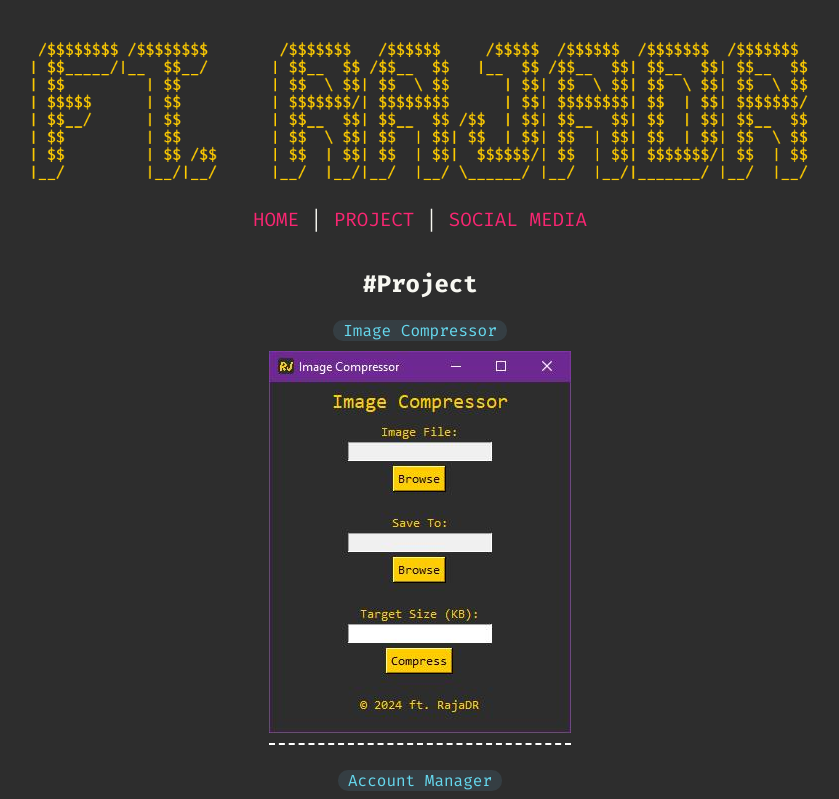
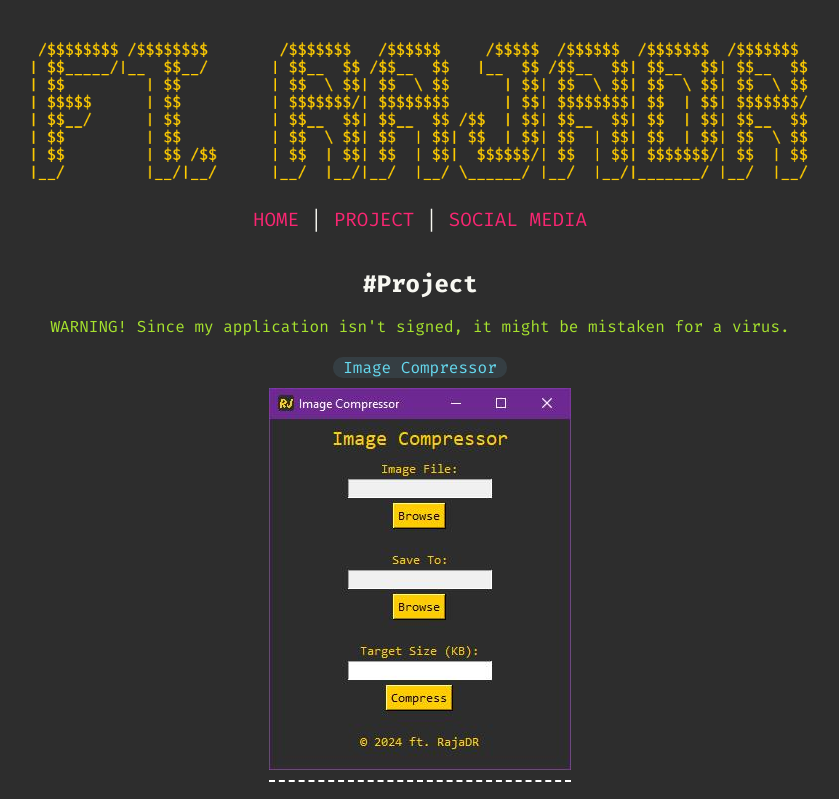
Before and after one commit to ftrajadr/ftrajadr.github.io, a plain HTML site: page project.html in a window 1280 px wide. Shown: the top 799 px of the page, without its empty margins (220-1059 px from the left). Drawn offline with Linux system fonts and the light colour scheme.

Commit message:
Update project.html

```diff
--- a/project.html
+++ b/project.html
@@ -27,6 +27,7 @@
 
 			<div class='ProjectContent'>
 				<h1>#Project</h1>
+				<p>WARNING! <span class='color-green'>Since my application isn't signed, it might be mistaken for a virus.</span></p>
 				<div class='ProjectList'>
 					<a href='https://drive.usercontent.google.com/download?id=1ICPkMyQwCT9pnIYD9CJqIjpmtgqwcX18&export=download&authuser=0' target='_blank'>Image Compressor</a> <br>
 					<img src='resources/imagecompressor.jpg'>
```
